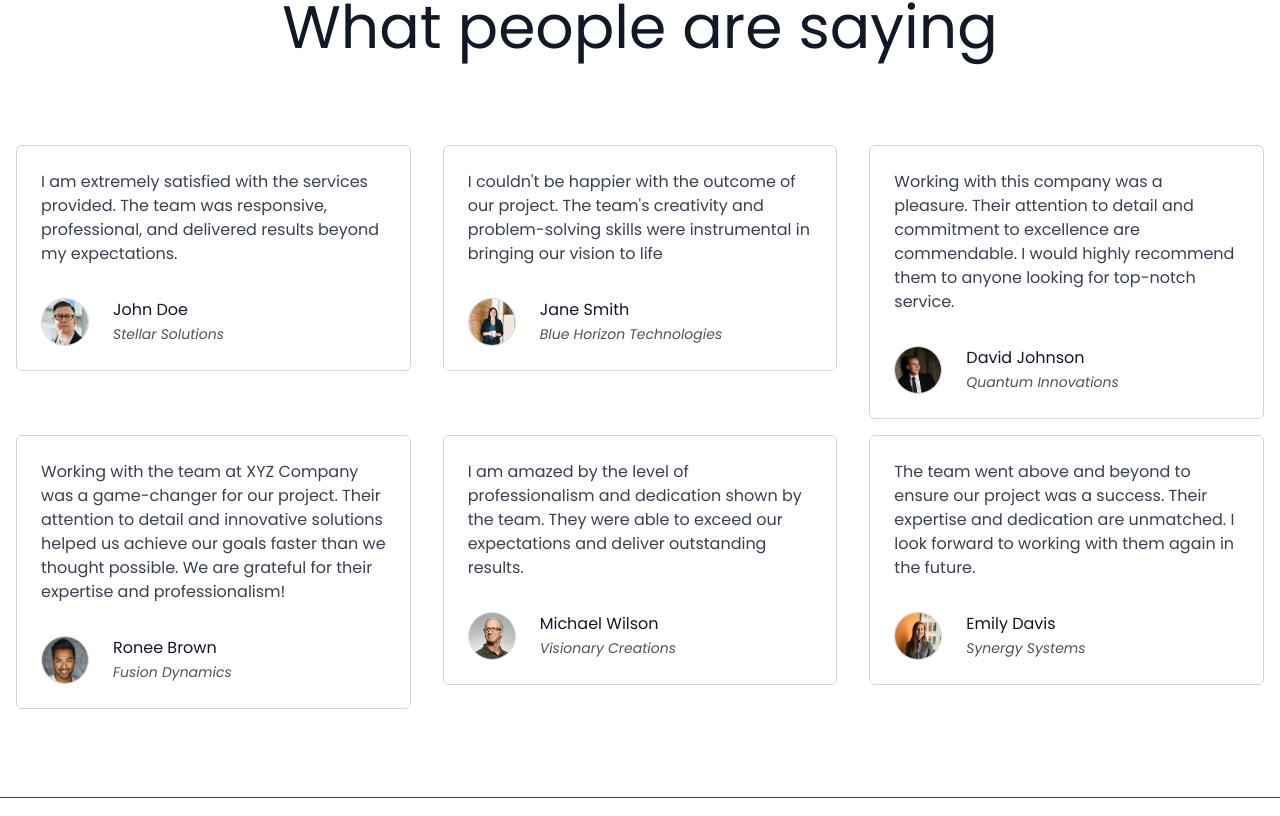
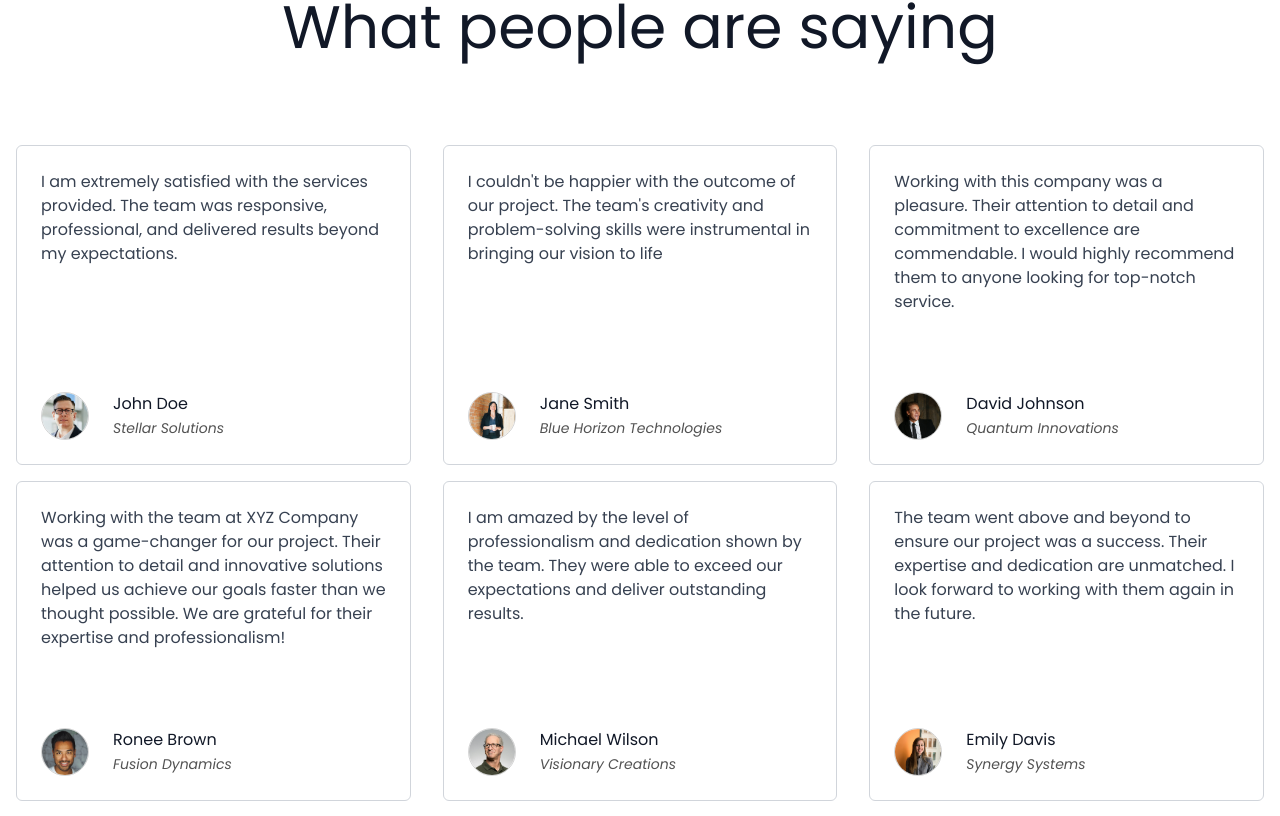
Before and after one commit to Nimasaghi-dev/landing-page, a React (Vite) app: page / in a window 1280 px wide. Shown: the part 3304-4120 px from the top of the page. Built offline with nearby package versions, Linux system fonts and the light colour scheme.

Commit message:
fix: boxes in the testimonial section have same size

```diff
--- a/src/components/Testimonial.jsx
+++ b/src/components/Testimonial.jsx
@@ -6,11 +6,11 @@ const Testimonial = () => {
         <h2 className="text-3x sm:text-5xl lg:text-6xl text-center my-10 lg:my-20 text-gray-900 dark:text-white">
             What people are saying
         </h2>
-        <div className="flex flex-wrap justify-center">
+        <div className="flex flex-wrap justify-center items-stretch">
             {testimonials.map((testimonials, index) => (
-                <div key={index} className="w-full sm:w-1/2 lg:w-1/3 px-4 py-2">
-                    <div className="bg-white dark:bg-neutral rounded-md p-6 text-md border border-gray-300 dark:border-neutral-800 text-thin">
-                        <p className="text-gray-700 dark:text-neutral-300">{testimonials.text}</p>
+                <div key={index} className="w-full sm:w-1/2 lg:w-1/3 px-4 py-2 flex">
+                    <div className="bg-white dark:bg-neutral rounded-md p-6 text-md border border-gray-300 dark:border-neutral-800 text-thin flex flex-col h-full min-h-[320px]">
+                        <p className="text-gray-700 dark:text-neutral-300 flex-1">{testimonials.text}</p>
                         <div className="flex mt-8 items-center">
                             <img
                                 className="h-12 w-12 mr-6 rounded-full border border-neutral-300"
```
